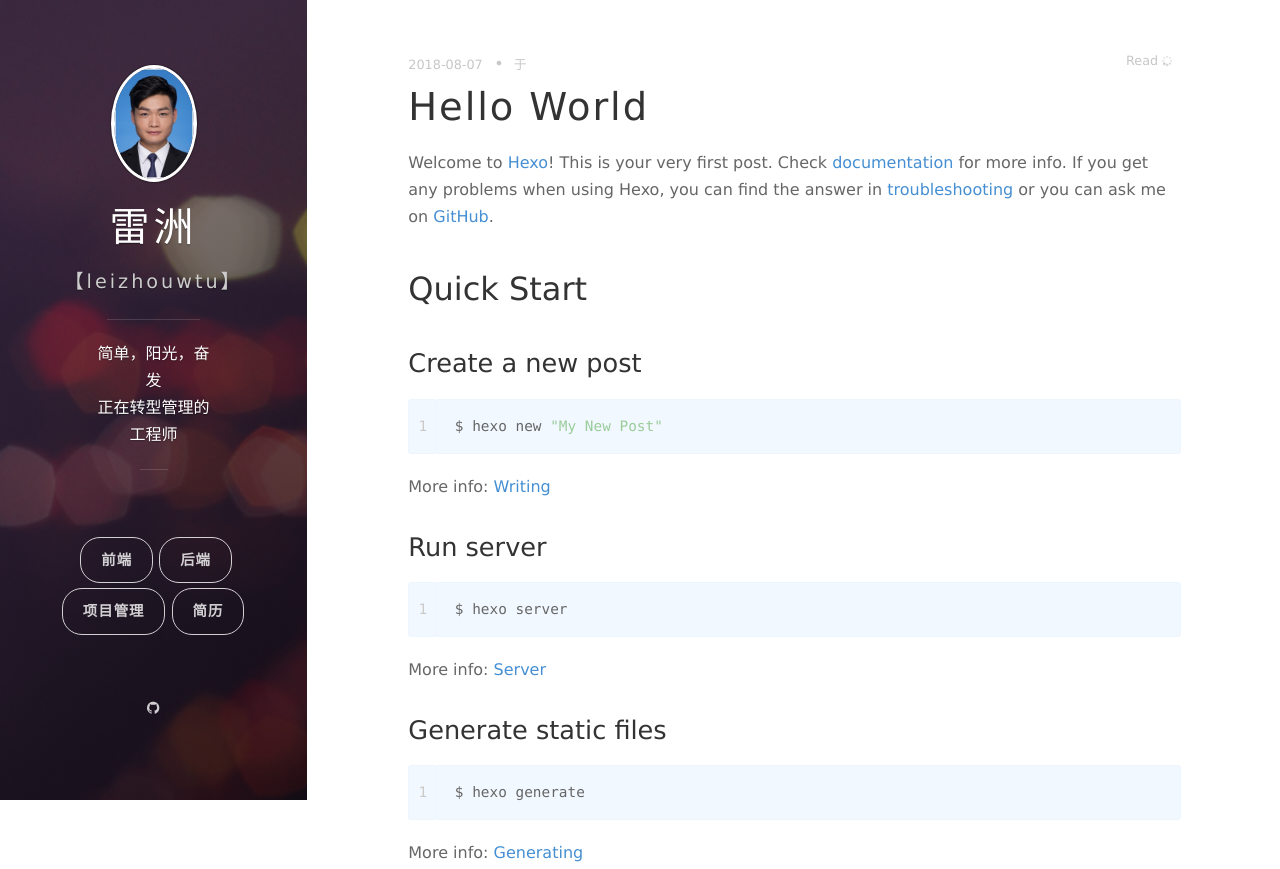
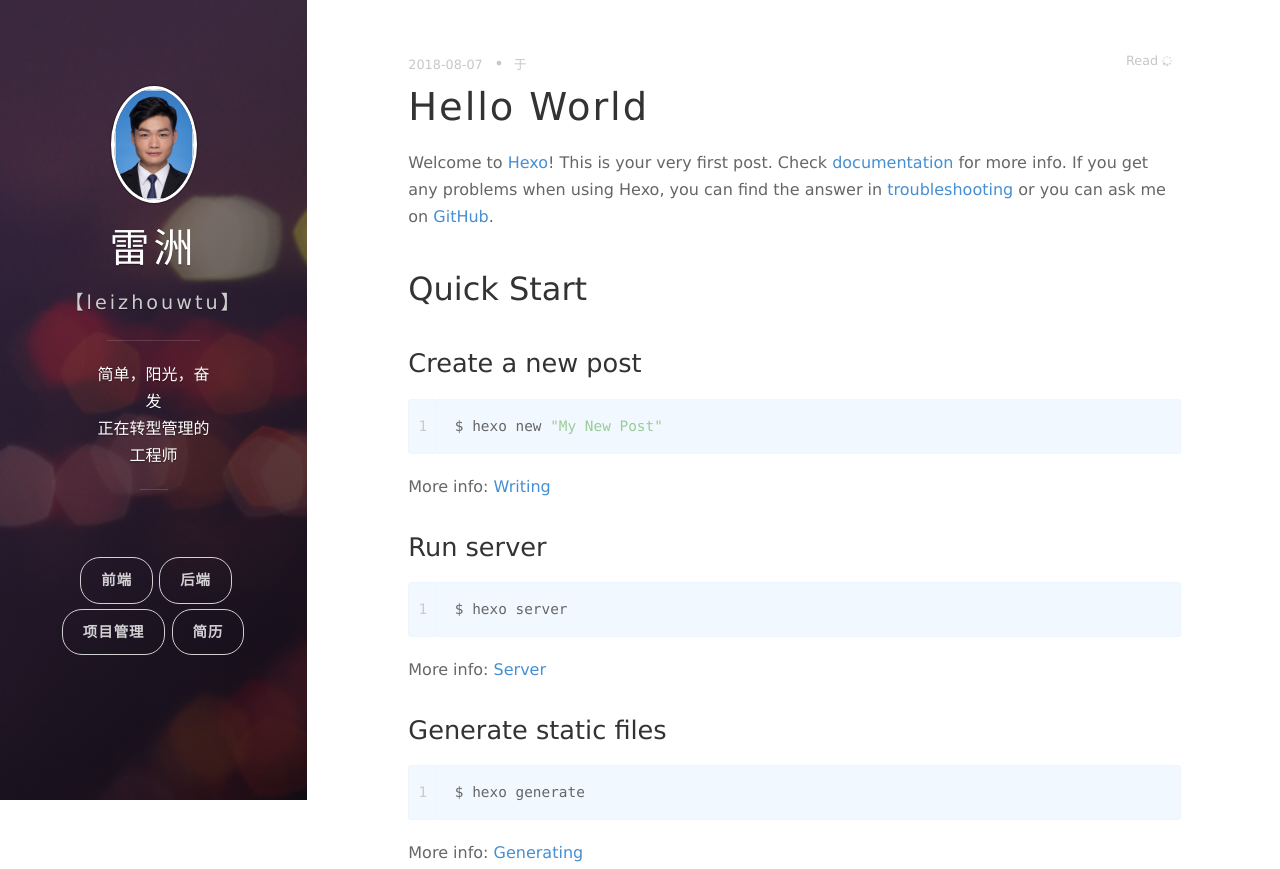
Before and after one commit to leizhouwtu/leizhouwtu.github.io, a plain HTML site: page 2018/08/07/hello-world/index.html in a window 1280 px wide. Shown: the top 869 px of the page. Drawn offline with nearby package versions, Linux system fonts and the light colour scheme; some packages are replaced by stand-ins of ours; a script that the page names is missing.

Commit message:
Site updated: 2018-08-08 10:40:22

```diff
--- a/2018/08/07/hello-world/index.html
+++ b/2018/08/07/hello-world/index.html
@@ -88,13 +88,6 @@
 
 
   <!-- Github -->
-
-  <li class="navigation__item">
-    <a href="https://github.com/leizhouwtu" title="GitHub" target="_blank">
-      <i class='social fa fa-github'></i>
-      <span class="label">Github</span>
-    </a>
-  </li>
 
 
 <!-- Stack Overflow -->
```
Also changed, not shown: archives/2018/08/index.html (+0 -7 lines), archives/2018/index.html (+0 -7 lines), archives/index.html (+0 -7 lines), index.html (+0 -7 lines).
